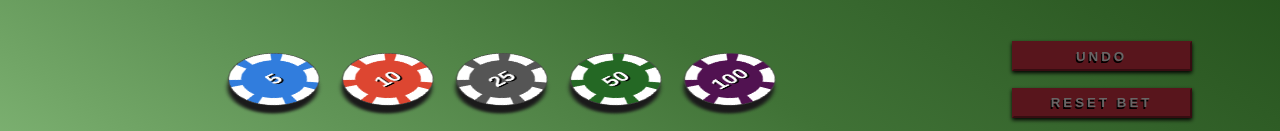
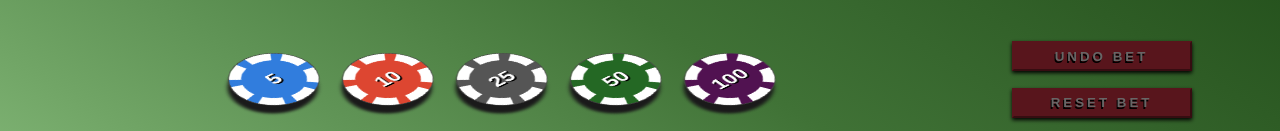
Before and after one commit to devluki/Evolution-bootcamp-course-project, a React (Create React App) app: page /game in a window 1280 px wide. Shown: the part 604-735 px from the top of the page. Built offline with nearby package versions, Linux system fonts and the light colour scheme.

Commit message:
Button box shadow on hover fix

```diff
--- a/src/components/player/PlayerActions.tsx
+++ b/src/components/player/PlayerActions.tsx
@@ -10,11 +10,7 @@ import { OverlayCtx } from "../modal/ModalOverlay";
 
 import styles from "./PlayerActions.module.css";
 
-interface PlayerActionsProps {
-    isGameOver: boolean;
-}
-
-export const PlayerActions: React.FC<PlayerActionsProps> = ({ isGameOver }) => {
+export const PlayerActions = () => {
     const ctx = useContext(OverlayCtx);
     const dispatch = useDispatch();
     const {
@@ -106,7 +102,7 @@ export const PlayerActions: React.FC<PlayerActionsProps> = ({ isGameOver }) => {
                         <Button
                             onClick={undoBetHandler}
                             disabled={currentBet === 0}
-                            innerText="Undo"
+                            innerText="Undo bet"
                             color="color1"
                         />
 
--- a/src/pages/Game.css
+++ b/src/pages/Game.css
@@ -95,8 +95,8 @@
     -webkit-transition: all 0.4s ease-in-out;
     transition: all 0.4s ease-in-out;
     text-shadow: 1px 2px rgb(15, 52, 15);
-    box-shadow: 0 1px 15px 1px rgba(166, 232, 205, 0.75),
-        inset 0px 0px 2px 2px rgba(15, 52, 15, 0.549);
+    /* box-shadow: 0 1px 15px 1px rgba(166, 232, 205, 0.75),
+        inset 0px 0px 2px 2px rgba(15, 52, 15, 0.549); */
     filter: brightness(100%);
 }
 
--- a/src/pages/Game.tsx
+++ b/src/pages/Game.tsx
@@ -97,7 +97,7 @@ const Game = () => {
                 <div className="actions">
                     <TokenSelector />
 
-                    <PlayerActions isGameOver={isGamerOver} />
+                    <PlayerActions />
                 </div>
                 <BalanceIndicator
                     currentBalance={balance}
--- a/src/pages/Index.module.css
+++ b/src/pages/Index.module.css
@@ -104,8 +104,8 @@
     -webkit-transition: all 0.4s ease-in-out;
     transition: all 0.4s ease-in-out;
     text-shadow: 1px 2px rgb(15, 52, 15);
-    box-shadow: 0 1px 15px 1px rgba(166, 232, 205, 0.75),
-        inset 0px 0px 2px 2px rgba(15, 52, 15, 0.549);
+    /* box-shadow: 0 1px 15px 1px rgba(166, 232, 205, 0.75),
+        inset 0px 0px 2px 2px rgba(15, 52, 15, 0.549); */
 }
 
 .btn:focus {
```
Also changed, not shown: 1 other file (tests, documents, lock files or other folders).
